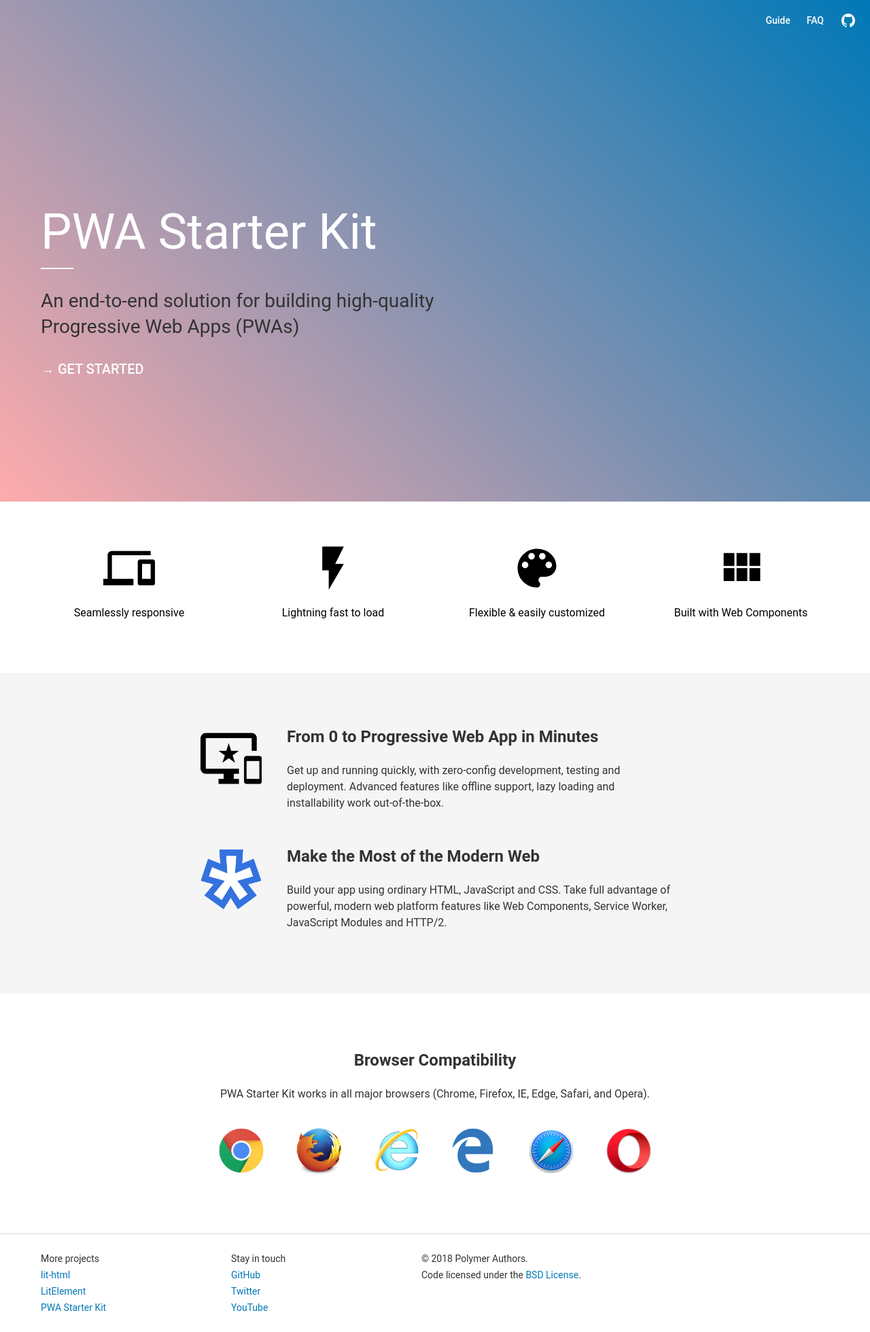
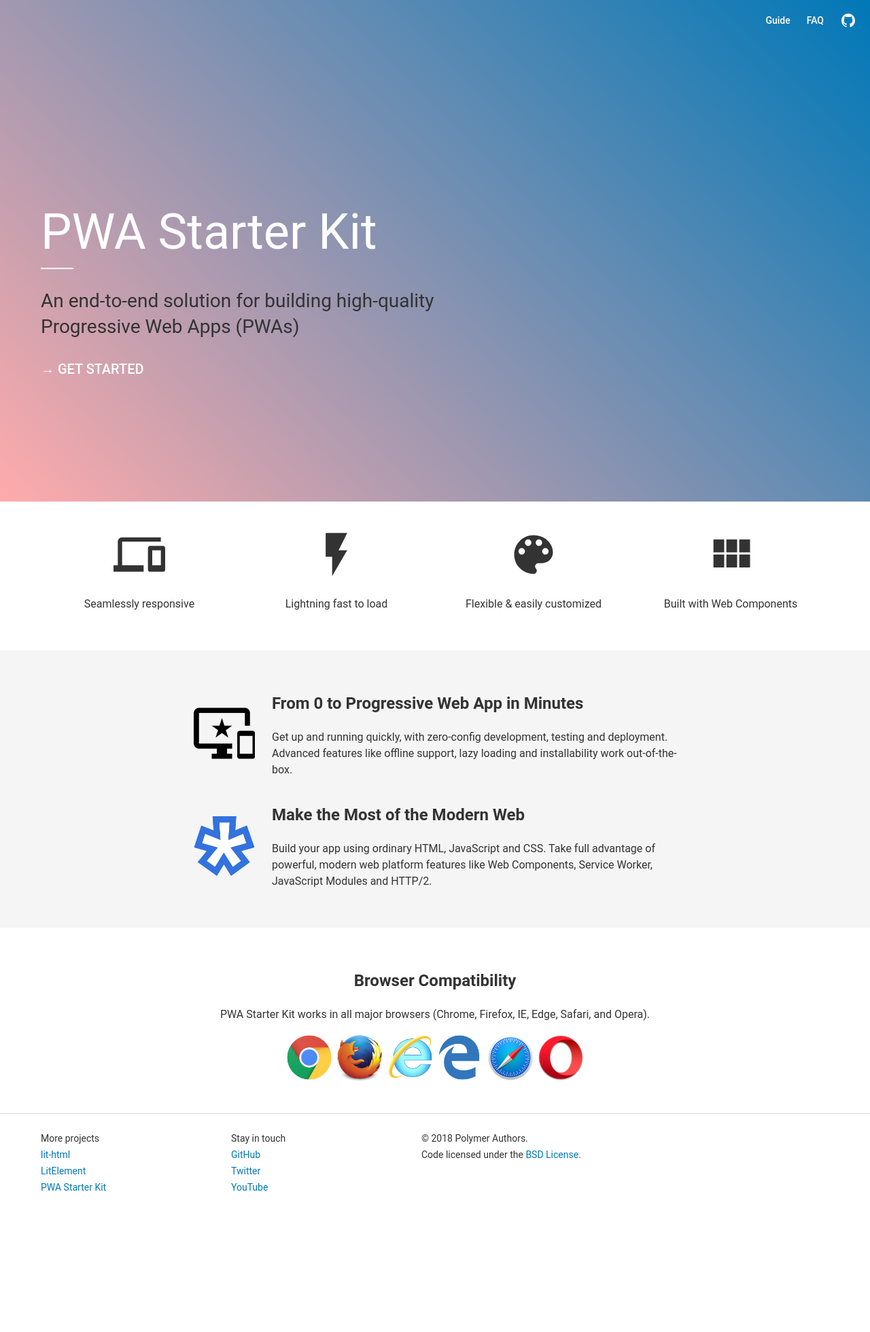
Before and after one commit to Polymer/pwa-starter-kit, a Jekyll site: the page built from index.html, in a window 1280 px wide. Shown: the whole page at 68% size. Built offline with Jekyll 4.4.1, drawn with Linux system fonts in a browser that asks for light colours; some web fonts are replaced; after the commit the page ends 1783 px from its top, so only the background shows below that.

Commit message:
Clean landing page styles

```diff
--- a/css/main.css
+++ b/css/main.css
@@ -25,6 +25,28 @@
 
 .grey-bg {
   background: #f5f5f5;
+}
+
+/* Code styles */
+code, pre {
+  font-family: 'Source Code Pro', 'Roboto Mono', Consolas, Menlo, monospace;
+}
+
+code {
+  background: #F4F4F6;
+  color: black;
+  padding: 2px 4px;
+}
+
+pre code {
+  padding: 0;
+}
+
+pre {
+  font-size: 14px;
+  padding: 24px;
+  background: #F4F4F6;
+  overflow-x: auto;
 }
 
 /* Top nav */
@@ -93,7 +115,6 @@
 }
 
 .hero .wrapper {
-  /* padding-left/right is set through `.wrapper`. */
   padding-top: 20vh;
   padding-bottom: 20vh;
 }
@@ -134,6 +155,20 @@
 
 .hero .hero-link::before {
   content: "→ ";
+}
+
+section .wrapper {
+  padding-top: 40px;
+  padding-bottom: 40px;
+}
+
+.responsive-row {
+  display: flex;
+}
+
+.center {
+  align-items: center;
+  justify-content: center;
 }
 
 /* Main/left nav */
@@ -235,102 +270,10 @@
 
 
 /* TODO: figure out if below rules are still needed */
-.current {
-  font-weight: bold;
-}
-
-/* home page */
-section {
-  padding: 60px 24px;
-}
-
-.features {
-  display: flex;
-  justify-content: center;
-  color: black;
-  text-align: center;
-}
-
-.feature {
-  display: flex;
-  flex-direction: column;
-  align-items: center;
-  width: 300px;
-  padding: 0 16px;
-  box-sizing: border-box;
-}
-
-.feature > .icon {
-  width: 76px;
-  height: 76px;
-}
-
-.feature > p {
-  /* IE11 flexbox bug: https://github.com/philipwalton/flexbugs#2-column-flex-items-set-to-align-itemscenter-overflow-their-container */
-  max-width: 100%;
-}
-
-.main {
-  display: flex;
-  flex-direction: column;
-  align-items: center;
-}
-
-.main-item {
-  display: flex;
-  max-width: 700px;
-  padding: 16px 0;
-  text-align: left;
-}
-
-.main-item > img {
-  width: auto;
-  height: 100px;
-  padding-right: 32px;
-}
-
-.main-item h2 {
-  margin-top: 0;
-}
-
-.compatibility {
-  text-align: center;
-}
-
-.browsers > img {
-  width: 70px;
-  height: 70px;
-  padding: 20px;
-}
-
 /* table of contents. align the first set of bullets with the title. */
 #table-of-contents + ul {
   list-style-type: none;
   padding: 0;
-}
-code, pre {
-  font-family: 'Source Code Pro', 'Roboto Mono', Consolas, Menlo, monospace !important;
-}
-
-code {
-  background: #F4F4F6;
-  color: black;
-  font-size: inherit;
-  padding: 2px 4px;
-}
-
-pre code {
-  word-break: break-all;
-  padding: 0;
-  white-space: pre;
-}
-pre {
-  white-space: pre;
-  word-wrap: normal;
-  font-size: 14px;
-  padding: 24px;
-  background: #F4F4F6;
-  overflow-x: auto;
 }
 
 table {
@@ -350,63 +293,9 @@
 th, td {
   padding: 15px 20px;
 }
+/* TODO: figure out if above rules are still needed */
 
-/* small screen */
-@media (max-width: 767px) {
-  /* home page */
-  section {
-    padding: 24px;
-  }
 
-  .features {
-    display: block;
-  }
-
-  .feature {
-    display: block;
-    width: auto;
-    padding: 16px 0;
-  }
-
-  .feature > .icon {
-    width: 48px;
-    height: 48px;
-  }
-
-  .feature > p {
-    margin: 4px 0;
-  }
-
-  .main {
-    display: block;
-  }
-
-  .main-item {
-    display: block;
-    padding: 16px 0;
-    text-align: center;
-  }
-
-  .main-item > img {
-    width: 48px;
-    height: auto;
-    padding: 0 0 4px 0;
-  }
-
-  .main-item h2 {
-    margin: 0 0 10px;
-  }
-
-  .main-item p {
-    margin: 4px 0;
-  }
-
-  .browsers > img {
-    width: 40px;
-    height: 40px;
-    padding: 4px;
-  }
-}
 
 @media screen and (min-width: 1400px) {
   .wrapper {
@@ -416,7 +305,8 @@
 }
 @media screen and (max-width: 1400px) {
   .wrapper {
-    padding: 0 60px;
+    padding-left: 60px;
+    padding-right: 60px;
   }
 }
 @media screen and (max-width: 1160px) {
@@ -424,7 +314,8 @@
     display: none;
   }
   .wrapper {
-    padding: 0 32px;
+    padding-left: 32px;
+    padding-right: 32px;
   }
   .toc {
     padding: 32px 0;
@@ -460,6 +351,10 @@
   .hero .hero-caption {
     font-size: 22px;
     line-height: 32px;
+  }
+
+  .responsive-row {
+    flex-direction: column;
   }
 
   /* doc page */
@@ -516,7 +411,8 @@
   }
 
   .wrapper {
-    padding: 0 20px;
+    padding-left: 20px;
+    padding-right: 20px;
   }
 
   footer .group {
--- a/index.html
+++ b/index.html
@@ -10,51 +10,61 @@
   </div>
 </header>
 
-<section class="features">
-  <div class="feature">
-    <svg class="icon" viewBox="0 0 24 24" style="fill: currentcolor;"><g id="phonelink"><path d="M4 6h18V4H4c-1.1 0-2 .9-2 2v11H0v3h14v-3H4V6zm19 2h-6c-.55 0-1 .45-1 1v10c0 .55.45 1 1 1h6c.55 0 1-.45 1-1V9c0-.55-.45-1-1-1zm-1 9h-4v-7h4v7z"/></g></svg>
+<section>
+  <div class="wrapper" style="text-align: center">
+    <div class="responsive-row">
+      <div style="flex: 1">
+        <svg width="76" height="76" viewBox="0 0 24 24" style="fill: currentcolor;"><g id="phonelink"><path d="M4 6h18V4H4c-1.1 0-2 .9-2 2v11H0v3h14v-3H4V6zm19 2h-6c-.55 0-1 .45-1 1v10c0 .55.45 1 1 1h6c.55 0 1-.45 1-1V9c0-.55-.45-1-1-1zm-1 9h-4v-7h4v7z"/></g></svg>
         <p>Seamlessly responsive</p>
       </div>
-  <div class="feature">
-    <svg class="icon" viewBox="0 0 24 24" style="fill: currentcolor;"><g id="flash-on"><path d="M7 2v11h3v9l7-12h-4l4-8z"/></g></svg>
+      <div style="flex: 1">
+        <svg width="76" height="76" viewBox="0 0 24 24" style="fill: currentcolor;"><g id="flash-on"><path d="M7 2v11h3v9l7-12h-4l4-8z"/></g></svg>
         <p>Lightning fast to load</p>
       </div>
-  <div class="feature">
-    <svg class="icon" viewBox="0 0 24 24" style="fill: currentcolor;"><g id="color-lens"><path d="M12 3c-4.97 0-9 4.03-9 9s4.03 9 9 9c.83 0 1.5-.67 1.5-1.5 0-.39-.15-.74-.39-1.01-.23-.26-.38-.61-.38-.99 0-.83.67-1.5 1.5-1.5H16c2.76 0 5-2.24 5-5 0-4.42-4.03-8-9-8zm-5.5 9c-.83 0-1.5-.67-1.5-1.5S5.67 9 6.5 9 8 9.67 8 10.5 7.33 12 6.5 12zm3-4C8.67 8 8 7.33 8 6.5S8.67 5 9.5 5s1.5.67 1.5 1.5S10.33 8 9.5 8zm5 0c-.83 0-1.5-.67-1.5-1.5S13.67 5 14.5 5s1.5.67 1.5 1.5S15.33 8 14.5 8zm3 4c-.83 0-1.5-.67-1.5-1.5S16.67 9 17.5 9s1.5.67 1.5 1.5-.67 1.5-1.5 1.5z"/></g></svg>
+      <div style="flex: 1">
+        <svg width="76" height="76" viewBox="0 0 24 24" style="fill: currentcolor;"><g id="color-lens"><path d="M12 3c-4.97 0-9 4.03-9 9s4.03 9 9 9c.83 0 1.5-.67 1.5-1.5 0-.39-.15-.74-.39-1.01-.23-.26-.38-.61-.38-.99 0-.83.67-1.5 1.5-1.5H16c2.76 0 5-2.24 5-5 0-4.42-4.03-8-9-8zm-5.5 9c-.83 0-1.5-.67-1.5-1.5S5.67 9 6.5 9 8 9.67 8 10.5 7.33 12 6.5 12zm3-4C8.67 8 8 7.33 8 6.5S8.67 5 9.5 5s1.5.67 1.5 1.5S10.33 8 9.5 8zm5 0c-.83 0-1.5-.67-1.5-1.5S13.67 5 14.5 5s1.5.67 1.5 1.5S15.33 8 14.5 8zm3 4c-.83 0-1.5-.67-1.5-1.5S16.67 9 17.5 9s1.5.67 1.5 1.5-.67 1.5-1.5 1.5z"/></g></svg>
         <p>Flexible &amp; easily customized</p>
       </div>
-  <div class="feature">
-    <svg class="icon" viewBox="0 0 24 24" style="fill: currentcolor;"><g id="view-module"><path d="M4 11h5V5H4v6zm0 7h5v-6H4v6zm6 0h5v-6h-5v6zm6 0h5v-6h-5v6zm-6-7h5V5h-5v6zm6-6v6h5V5h-5z"/></g></svg>
+      <div style="flex: 1">
+        <svg width="76" height="76" viewBox="0 0 24 24" style="fill: currentcolor;"><g id="view-module"><path d="M4 11h5V5H4v6zm0 7h5v-6H4v6zm6 0h5v-6h-5v6zm6 0h5v-6h-5v6zm-6-7h5V5h-5v6zm6-6v6h5V5h-5z"/></g></svg>
         <p>Built with Web Components</p>
+      </div>
+    </div>
   </div>
 </section>
 
-<section class="main grey-bg">
-  <div class="main-item">
-    <img src="{{ site.baseurl }}/images/pwa-logo.png" alt="PWA logo">
-    <div>
+<section class="grey-bg">
+  <div class="wrapper">
+    <div class="responsive-row center">
+      <img width="100" height="100" src="{{ site.baseurl }}/images/pwa-logo.png" alt="PWA logo">
+      <div style="width: 20px"></div>
+      <div style="max-width: 600px">
         <h2>From 0 to Progressive Web App in Minutes</h2>
         <p>Get up and running quickly, with zero-config development, testing and deployment. Advanced features like offline support, lazy loading and installability work out-of-the-box.</p>
       </div>
     </div>
-  <div class="main-item">
-    <img src="{{ site.baseurl }}/images/web-fundamentals.png" alt="Polymer logo">
-    <div>
+    <div class="responsive-row center">
+      <img width="100" height="100" src="{{ site.baseurl }}/images/web-fundamentals.png" alt="Polymer logo">
+      <div style="width: 20px"></div>
+      <div style="max-width: 600px">
         <h2>Make the Most of the Modern Web</h2>
         <p>Build your app using ordinary HTML, JavaScript and CSS. Take full advantage of powerful, modern web platform features like Web Components, Service Worker, JavaScript Modules and HTTP/2.</p>
       </div>
     </div>
+  </div>
 </section>
 
-<section class="compatibility">
+<section>
+  <div class="wrapper" style="text-align: center">
     <h2>Browser Compatibility</h2>
     <p>PWA Starter Kit works in all major browsers</a> (Chrome, Firefox, IE, Edge, Safari, and Opera). </p>
-  <div class="browsers">
-    <img src="{{ site.baseurl }}/images/browsers/chrome_128x128.png" alt="chrome logo">
-    <img src="{{ site.baseurl }}/images/browsers/firefox_128x128.png" alt="firefox logo">
-    <img src="{{ site.baseurl }}/images/browsers/internet-explorer_128x128.png" alt="internet explorer logo">
-    <img src="{{ site.baseurl }}/images/browsers/edge_128x128.png" alt="edge logo">
-    <img src="{{ site.baseurl }}/images/browsers/safari_128x128.png" alt="safari logo">
-    <img src="{{ site.baseurl }}/images/browsers/opera_128x128.png" alt="opera logo">
+    <div>
+      <img width="70" height="70" src="{{ site.baseurl }}/images/browsers/chrome_128x128.png" alt="chrome logo">
+      <img width="70" height="70" src="{{ site.baseurl }}/images/browsers/firefox_128x128.png" alt="firefox logo">
+      <img width="70" height="70" src="{{ site.baseurl }}/images/browsers/internet-explorer_128x128.png" alt="internet explorer logo">
+      <img width="70" height="70" src="{{ site.baseurl }}/images/browsers/edge_128x128.png" alt="edge logo">
+      <img width="70" height="70" src="{{ site.baseurl }}/images/browsers/safari_128x128.png" alt="safari logo">
+      <img width="70" height="70" src="{{ site.baseurl }}/images/browsers/opera_128x128.png" alt="opera logo">
+    </div>
   </div>
 </section>
```
Lines whose indentation alone changed are shown as unchanged.
